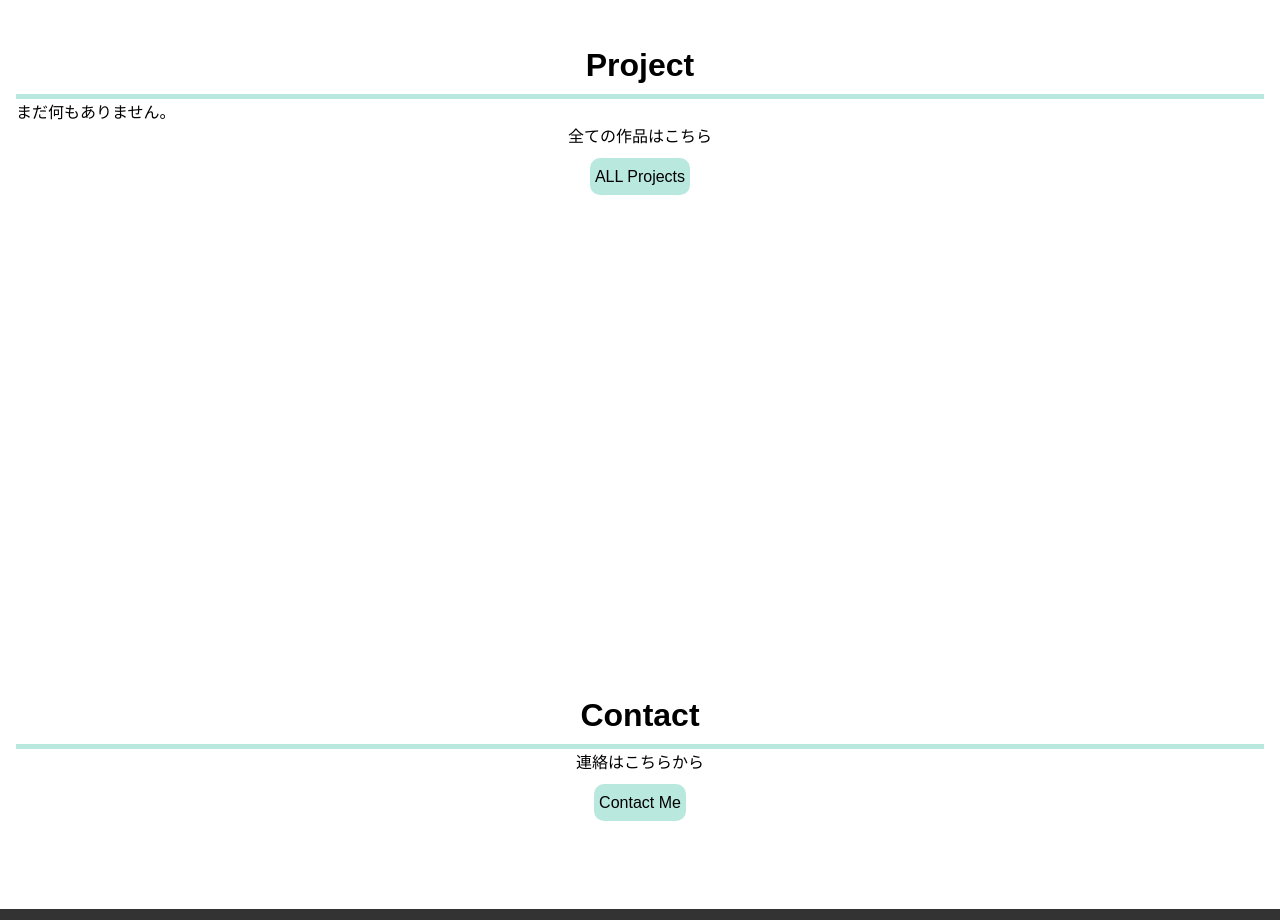
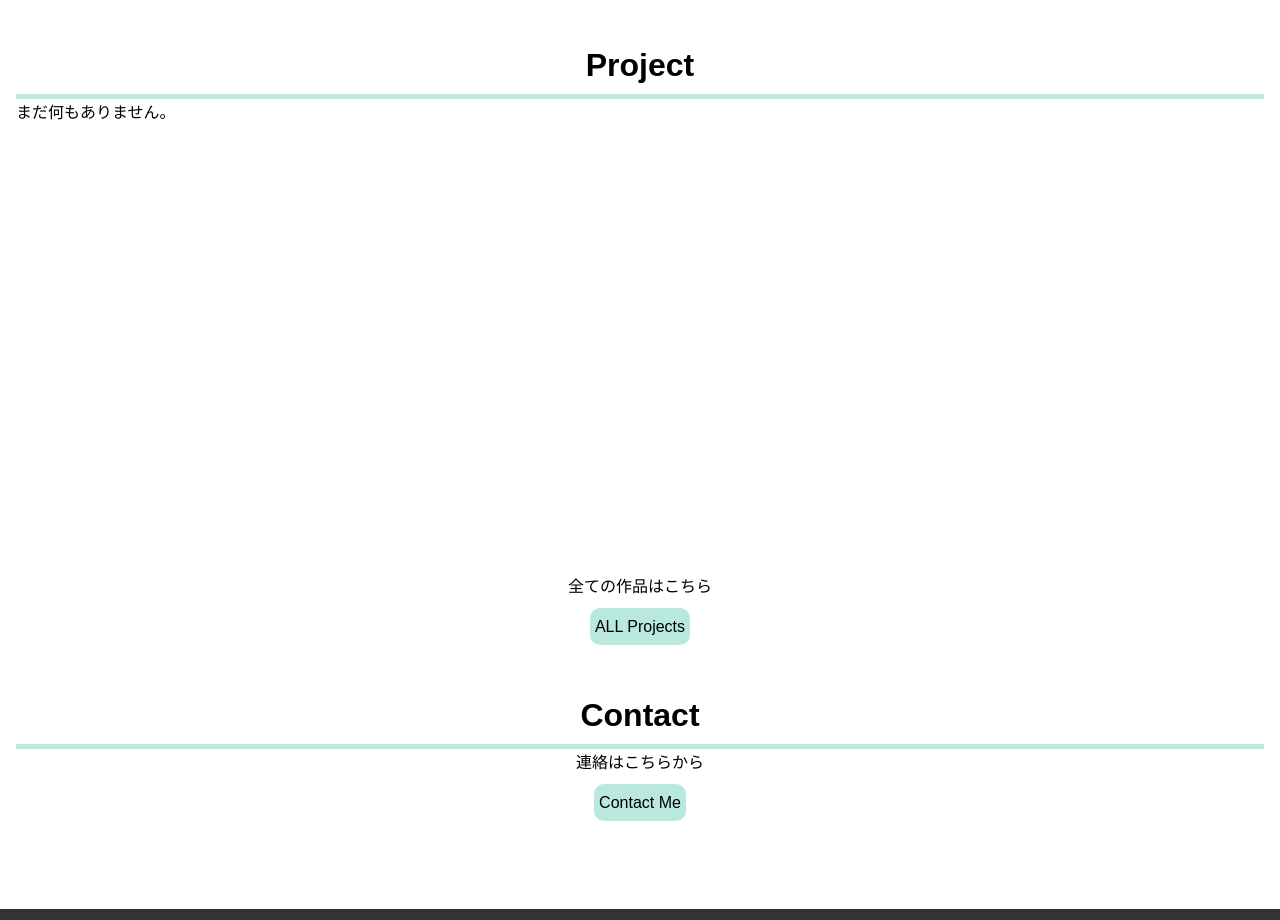
Before and after one commit to Ryoichi1222/Nuxt-portfolio, a Nuxt app: page / in a window 1280 px wide. Shown: the part 1300-2220 px from the top of the page. Built offline with nearby package versions, Linux system fonts and the light colour scheme.

Commit message:
index.vue

```diff
--- a/pages/index.vue
+++ b/pages/index.vue
@@ -163,7 +163,7 @@ export default {
 .project-link {
  text-align: center;
  position: relative;
-
+ top: 450px;
 }
 
 .project-link p {
```
